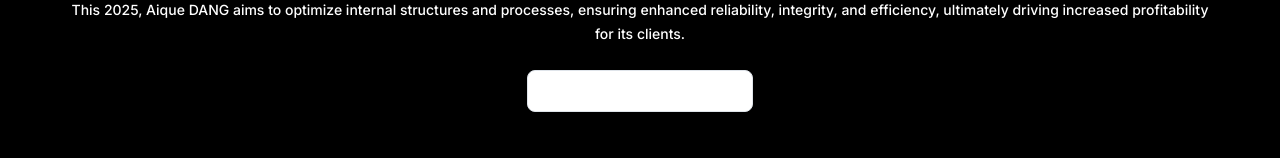
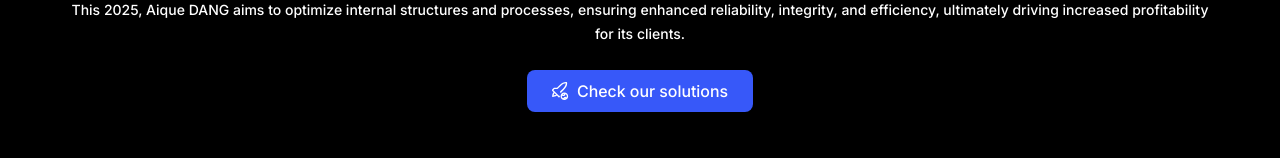
Before and after one commit to alysgbn/aliyahsagaban-aique-web-challenge, a Next.js app: page / in a window 1280 px wide. Shown: the part 226-384 px from the top of the page. Built offline with nearby package versions, Linux system fonts and the light colour scheme.

Commit message:
Updated final

```diff
--- a/src/components/HeroSection.tsx
+++ b/src/components/HeroSection.tsx
@@ -19,7 +19,7 @@
       </p>
       {/* Check Solutions Button  */}
       <div className="pt-3">
-        <ButtonGroup label="Check our solutions" variant='white' icon={<Image src={SolutionsSvg} alt="Solutions Icon" />} />
+        <ButtonGroup label="Check our solutions" icon={<Image src={SolutionsSvg} alt="Solutions Icon" />} />
       </div>
     </div>
   );
```
